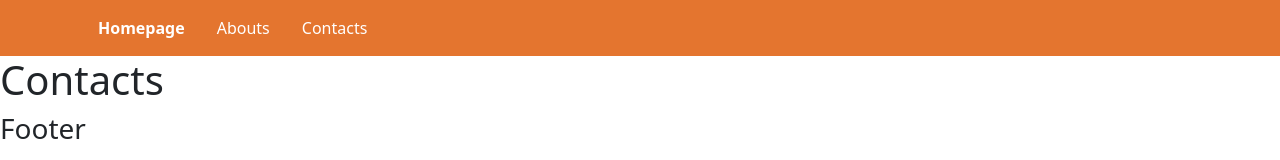
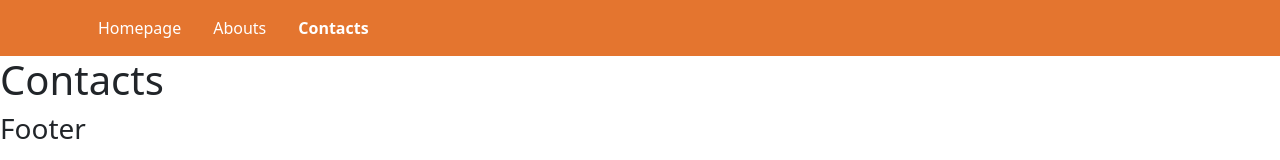
Before and after one commit to VincenzoLivigni/react-router, a React (Vite) app: page /contacts in a window 1280 px wide. Shown: the top 160 px of the page. Built offline with nearby package versions, Linux system fonts and the light colour scheme.

Commit message:
add NavLink from react-router-dom instead of <a> and replace href with to

```diff
--- a/src/components/Header.jsx
+++ b/src/components/Header.jsx
@@ -1,3 +1,5 @@
+import { NavLink } from "react-router-dom"
+
 export default function footer() {
     return (
         <header>
@@ -5,13 +7,13 @@ export default function footer() {
                 <div className='container'>
                     <ul className="nav">
                         <li className="nav-item">
-                            <a className="nav-link active" aria-current="page" href="/">Homepage</a>
+                            <NavLink className="nav-link" aria-current="page" to="/">Homepage</NavLink>
                         </li>
                         <li className="nav-item">
-                            <a className="nav-link" href="/abouts">Abouts</a>
+                            <NavLink className="nav-link" to="/abouts">Abouts</NavLink>
                         </li>
                         <li className="nav-item">
-                            <a className="nav-link" href="/contacts">Contacts</a>
+                            <NavLink className="nav-link" to="/contacts">Contacts</NavLink>
                         </li>
                     </ul>
                 </div>
```
